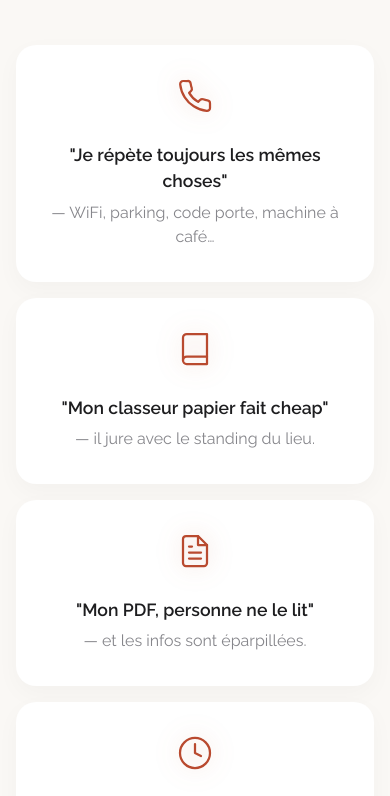
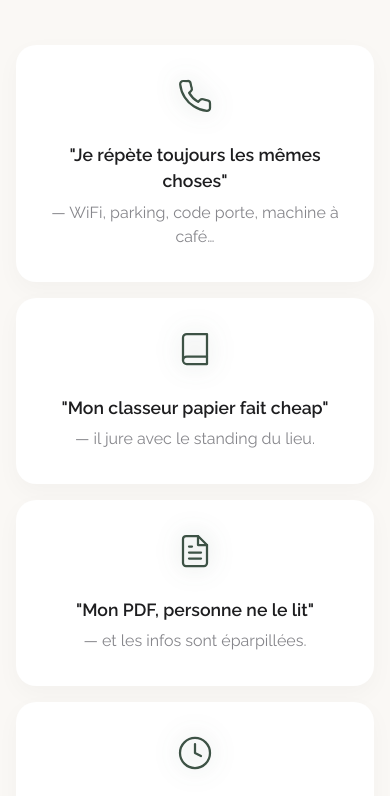
Before and after one commit to BenjaminOhana/SIte-Ohana-guide, a plain HTML site: page index.html in a window 390 px wide. Shown: the part 1028-1824 px from the top of the page. Drawn offline with nearby package versions, Linux system fonts and the light colour scheme; a web font is replaced by a local one.

Commit message:
Update Pain Points icons to Deep Green (Sage Dark)

```diff
--- a/css/style.css
+++ b/css/style.css
@@ -1064,19 +1064,19 @@ img {
     margin-bottom: 0;
     box-shadow: none;
     /* Subtle glow */
-    filter: drop-shadow(0 0 12px rgba(184, 92, 56, 0.25));
+    filter: drop-shadow(0 0 12px rgba(61, 82, 69, 0.25));
 }
 
 .pain-icon svg {
     width: 48px;
     height: 48px;
-    stroke: var(--sienna);
+    stroke: var(--sage-dark);
     stroke-width: 1.5;
     transition: stroke 0.3s ease;
 }
 
 .pain-item:hover .pain-icon svg {
-    stroke: var(--sienna);
+    stroke: var(--sage-dark);
     /* Keep consistent */
 }
 
@@ -2585,14 +2585,14 @@ img {
         justify-content: center;
         margin-bottom: 8px;
         /* Subtle glow */
-        filter: drop-shadow(0 0 12px rgba(184, 92, 56, 0.3));
+        filter: drop-shadow(0 0 12px rgba(61, 82, 69, 0.3));
     }
 
     .pain-icon svg {
         width: 36px;
         height: 36px;
-        stroke: var(--sienna);
-        /* Emotional Warmth */
+        stroke: var(--sage-dark);
+        /* Deep Green */
         stroke-width: 1.5;
     }
 
```
